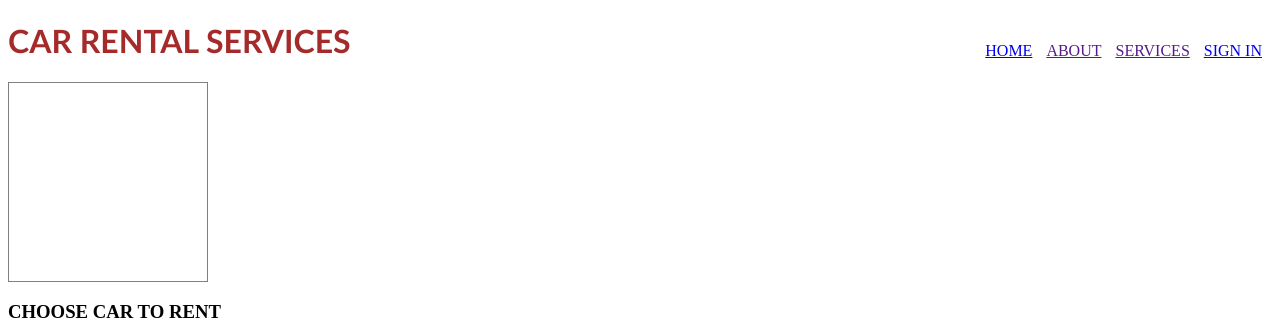
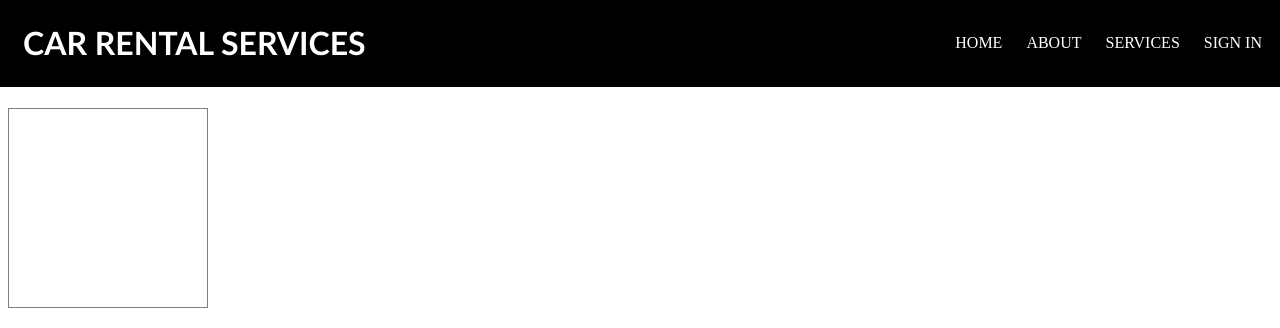
Before and after one commit to hjohneny/Web-Based, a PHP site: the page made by web base project/Car_Rent_ShowDetail.html in a window 1280 px wide. Shown: the top 328 px of the page. Run offline with PHP 8.4, Linux system fonts and the light colour scheme; lists and menus that the app fills with data are empty.

Commit message:
Add files via upload

```diff
--- a/web base project/Car_Rent_Design.css
+++ b/web base project/Car_Rent_Design.css
@@ -1,15 +1,43 @@
-#time2{
-    margin: 10PX;
-    padding: 40px;
-    float: left;
+*
+
+nav ul li a
+{
+    float:right;
+    margin-top: -100px;
+    color: white;
+    text-decoration: none;
 }
 
-h1{
-    font-family: 'Gill Sans', 'Gill Sans MT', Calibri, 'Trebuchet MS', sans-serif;
-    color: brown;
+nav ul li a:hover
+{
+    background-color: #333333;
+    padding: 10px;
 }
 
-.table1{
+nav ul
+{
+    float: right;
+}
+
+nav li
+{
+    display : inline-block;
+    padding: 10px;
+}
+
+h1
+{
+    font-family: 'Gill Sans', 'Gill Sans MT', Calibri, 'Trebuchet MS', sans-serif;
+    color: white;
+    background-color: black;
+    padding:25px;
+    margin-top: -10px;
+    margin-left: -10px;
+    margin-right: -8px;
+}
+
+.table1
+{
     border-collapse: collapse;
     width: 200px;
     height: 200px;
@@ -17,19 +45,12 @@ h1{
     padding: 10px;
 
 }
-.table2{
+
+.table2
+{
     border-collapse: collapse;
     width: 80%;
     height: 100px;
     padding: 10px;
     margin: 10px;
 }
-
-nav ul {
-    float:right;
-    margin-top: -40px;
-}
-nav li {
-    display : inline-block;
-    padding-right: 10px;
-}
```
